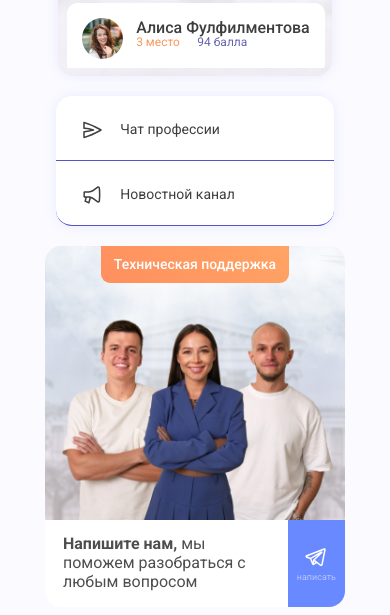
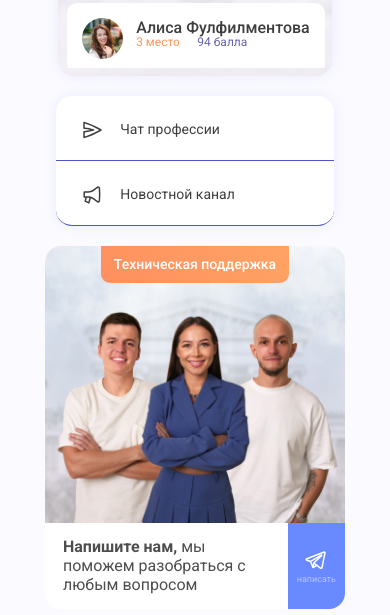
Before and after one commit to Laraleeny/marketplace-academica, a plain HTML site: page index.html in a window 390 px wide. Shown: the part 3452-4067 px from the top of the page. Drawn offline with Linux system fonts and the light colour scheme.

Commit message:
fix: change img to background in tech support block

```diff
--- a/index.html
+++ b/index.html
@@ -127,7 +127,7 @@
         <!-- HEADER -->
         <header class="header content-wrapper">
             <div class="header__logo logo">
-                <a href="!#" class="logo__link"><img src="./assets/img/icons/total-logo-icon.svg" alt=""></a>
+                <a href="#!" class="logo__link"><img src="./assets/img/icons/total-logo-icon.svg" alt=""></a>
             </div>
         </header>
         <!-- MAIN -->
@@ -388,9 +388,6 @@
                 <!-- SUPPORT -->
                 <div class="tech-support">
                     <h5 class="tech-support__title">Техническая поддержка</h5>
-                    <div class="tech-support__photo">
-                        <img src="./assets/img/png/tech-support.png" alt="">
-                    </div>
                     <div class="tech-support__content">
                         <div class="tech-support__text"><span>Напишите нам,</span> мы поможем разобраться с любым вопросом</div>
                         <div class="tech-support__btn">
--- a/scss/_media.scss
+++ b/scss/_media.scss
@@ -37,7 +37,7 @@
     .tech-support {
         align-self: flex-start;
         &__title {
-            margin: 0 56px 32px;
+            margin: 0 56px 240px;
         }
         &__text {
             padding-right: 20px;
--- a/scss/style.scss
+++ b/scss/style.scss
@@ -682,13 +682,15 @@ h5 {
 }
 /*support*/
 .tech-support {
-    position: relative;
+    // position: relative;
     border-radius: 16px;
-    background: url(../assets/img/png/bg.png) 50% 79% no-repeat;
-    background-size: 231% 110%;
+    // background: url(./assets/img/png/tech-support.png) no-repeat;
+    background: url(../assets/img/png/tech-support.png) center 44%/ 310px no-repeat,
+        url(../assets/img/png/bg.png) 50% 183% / 240% 110% no-repeat;
+    // background-size: 231% 110%;
     &__title {
         max-width: 188px;
-        margin: 0 66px 32px;
+        margin: 0 66px 240px;
         padding: 10px 0 11px;
         font-size: 1.4rem;
         line-height: 1.6rem;
@@ -698,9 +700,9 @@ h5 {
         border-radius: 0px 0px 9px 9px;
     }
     &__content {
-        position: absolute;
-        left: 0;
-        top: 284px;
+        // position: absolute;
+        // left: 0;
+        // top: 284px;
         display: flex;
         background: #ffffff;
         border-radius: 0px 0px 16px 16px;
@@ -715,12 +717,13 @@ h5 {
     }
     &__btn {
         text-align: center;
-        padding: 25px 9px;
         background: #6889ff;
         border-radius: 0 0 16px 0;
     }
     &__btn-link {
         @include font($ffamily-main, 0.9rem, rgba(255, 255, 255, 0.52));
+        display: block;
+        padding: 25px 9px;
     }
 }
 
```
Also changed, not shown: scss/style.css, 1 other file.
